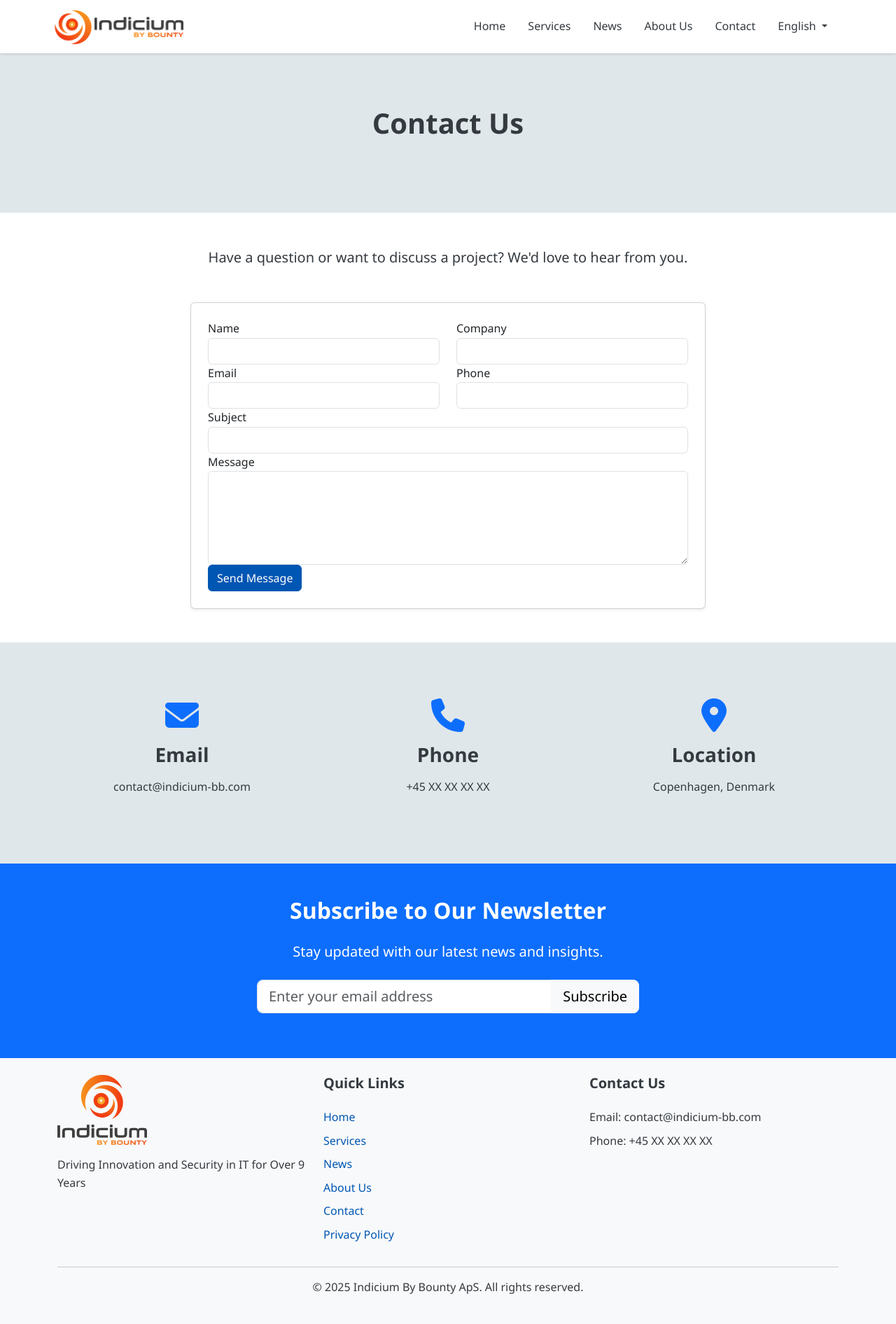
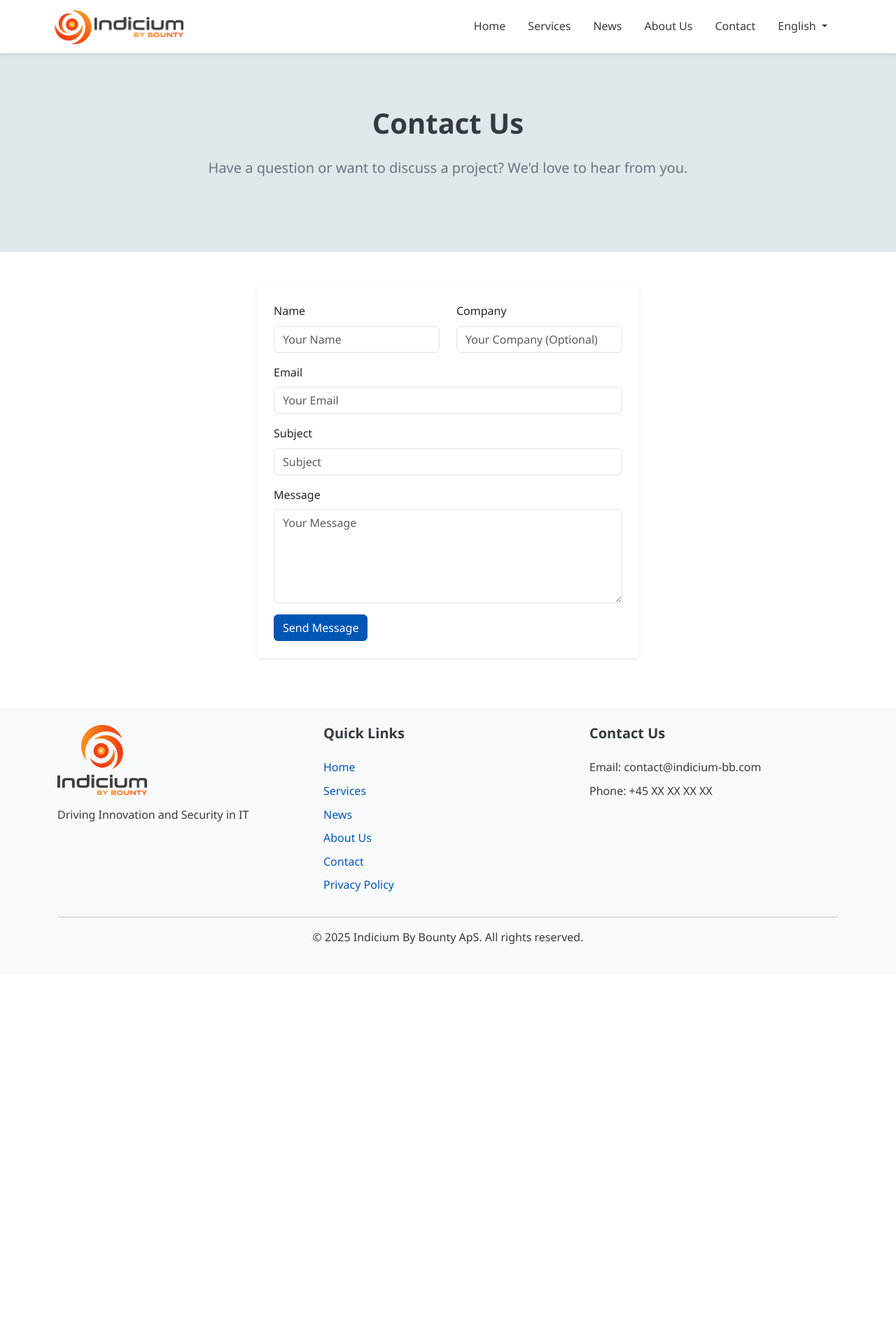
Before and after one commit to nick2be/ibbweb, a Django app: page /en/contact/ in a window 1280 px wide. Shown: the whole page at 70% size. After the commit the page ends 1349 px from the top, so only its background shows below. Run offline with Django 4.2, Linux system fonts and the light colour scheme; some libraries are stand-ins or nearby versions.

Commit message:
Implement reCAPTCHA verification in contact form and enhance user feedback. Updated .env.example for reCAPTCHA keys, modified ContactForm to include recaptcha_token, and added validation logic. Improved error handling in views and updated templates for better user experience. Adjusted Danish translations and refined UI elements across contact and about pages.

```diff
--- a/contact/forms.py
+++ b/contact/forms.py
@@ -1,11 +1,15 @@
 from django import forms
 from django.utils.translation import gettext_lazy as _
+from django.conf import settings
+import requests
 from .models import Contact, Newsletter
 
 class ContactForm(forms.ModelForm):
+    recaptcha_token = forms.CharField(widget=forms.HiddenInput(), required=True)
+
     class Meta:
         model = Contact
-        fields = ['name', 'email', 'company', 'subject', 'message']
+        fields = ['name', 'email', 'company', 'subject', 'message', 'recaptcha_token']
         labels = {
             'name': _('Name'),
             'email': _('Email'),
@@ -21,6 +25,29 @@ class ContactForm(forms.ModelForm):
             'message': forms.Textarea(attrs={'class': 'form-control', 'placeholder': _('Your Message'), 'rows': 5}),
         }
 
+    def clean_recaptcha_token(self):
+        token = self.cleaned_data['recaptcha_token']
+        if not token:
+            raise forms.ValidationError(_('reCAPTCHA verification failed. Please try again.'))
+
+        # Verify the token with Google's reCAPTCHA API
+        response = requests.post('https://www.google.com/recaptcha/api/siteverify', {
+            'secret': settings.RECAPTCHA_PRIVATE_KEY,
+            'response': token
+        })
+
+        if not response.ok:
+            raise forms.ValidationError(_('Failed to verify reCAPTCHA. Please try again.'))
+
+        result = response.json()
+        if not result['success']:
+            raise forms.ValidationError(_('reCAPTCHA verification failed. Please try again.'))
+
+        if result['score'] < settings.RECAPTCHA_REQUIRED_SCORE:
+            raise forms.ValidationError(_('reCAPTCHA score too low. Please try again.'))
+
+        return token
+
 class NewsletterForm(forms.ModelForm):
     class Meta:
         model = Newsletter
--- a/contact/views.py
+++ b/contact/views.py
@@ -4,6 +4,7 @@ from django.utils import timezone
 from django.http import JsonResponse
 from django.views.decorators.http import require_POST
 from django.utils.translation import gettext as _
+from django.conf import settings
 from .models import Contact, Newsletter
 from .forms import ContactForm, NewsletterForm
 
@@ -11,15 +12,23 @@ def contact(request):
     if request.method == 'POST':
         form = ContactForm(request.POST)
         if form.is_valid():
-            contact = form.save()
-            messages.success(request, _('Thank you for your message. We will get back to you soon.'))
-            return redirect('contact:contact')
+            try:
+                contact = form.save()
+                messages.success(request, _('Thank you for your message. We will get back to you soon.'))
+                return redirect('contact:contact')
+            except Exception as e:
+                messages.error(request, _('An error occurred while sending your message. Please try again.'))
+        else:
+            for field, errors in form.errors.items():
+                for error in errors:
+                    messages.error(request, f"{field}: {error}")
     else:
         form = ContactForm()
 
     context = {
         'form': form,
-        'title': _('Contact Us')
+        'title': _('Contact Us'),
+        'recaptcha_public_key': settings.RECAPTCHA_PUBLIC_KEY,
     }
     return render(request, 'contact/contact.html', context)
 
--- a/indicium/settings.py
+++ b/indicium/settings.py
@@ -251,3 +251,8 @@ LOGGING = {
         },
     },
 }
+
+# reCAPTCHA settings
+RECAPTCHA_PUBLIC_KEY = os.getenv('RECAPTCHA_PUBLIC_KEY', '')
+RECAPTCHA_PRIVATE_KEY = os.getenv('RECAPTCHA_PRIVATE_KEY', '')
+RECAPTCHA_REQUIRED_SCORE = 0.85  # Adjust this value between 0 and 1, 1 being very strict
--- a/templates/base.html
+++ b/templates/base.html
@@ -57,10 +57,10 @@
                             </a>
                             <ul class="dropdown-menu dropdown-menu-end">
                                 <li>
-                                    <a href="/en" class="dropdown-item {% if CURRENT_LANGUAGE == 'en' %}active{% endif %}">
+                                    <a href="javascript:void(0);" onclick="changeLanguage('en')" class="dropdown-item {% if CURRENT_LANGUAGE == 'en' %}active{% endif %}">
                                         English
                                     </a>
-                                    <a href="/da" class="dropdown-item {% if CURRENT_LANGUAGE == 'da' %}active{% endif %}">
+                                    <a href="javascript:void(0);" onclick="changeLanguage('da')" class="dropdown-item {% if CURRENT_LANGUAGE == 'da' %}active{% endif %}">
                                         Dansk
                                     </a>
                                 </li>
@@ -96,7 +96,7 @@
                 <div class="col-md-4">
                     <!-- <h5>{% trans "Indicium By Bounty ApS" %}</h5> -->
                     <img src="{% static 'images/logo.png' %}" alt="{% trans 'Indicium By Bounty ApS Logo' %}" height="100" class="mb-3">
-                    <p>{% trans "Driving Innovation and Security in IT for Over 9 Years" %}</p>
+                    <p>{% trans "Driving Innovation and Security in IT" %}</p>
                 </div>
                 <div class="col-md-4">
                     <h5>{% trans "Quick Links" %}</h5>
@@ -128,36 +128,14 @@
     <script src="https://cdn.jsdelivr.net/npm/bootstrap@5.3.2/dist/js/bootstrap.bundle.min.js"></script>
     <script src="{% static 'js/main.js' %}"></script>
     <script>
-        document.addEventListener('DOMContentLoaded', function() {
-            const languageForms = document.querySelectorAll('.language-form');
-            languageForms.forEach(form => {
-                form.addEventListener('submit', function(e) {
-                    e.preventDefault();
-                    const formData = new FormData(form);
-                    const nextUrl = formData.get('next');
-                    fetch('{% url "set_language" %}', {
-                        method: 'POST',
-                        body: formData,
-                        headers: {
-                            'X-CSRFToken': formData.get('csrfmiddlewaretoken')
-                        },
-                        credentials: 'same-origin'
-                    }).then(response => {
-                        if (response.ok) {
-                            const language = formData.get('language');
-                            // Remove any existing language prefix
-                            let path = nextUrl.replace(/^\/(en|da)/, '');
-                            // If the path is empty, set it to /
-                            if (!path) {
-                                path = '/';
-                            }
-                            // Add the new language prefix and redirect
-                            window.location.href = `/${language}${path}`;
-                        }
-                    });
-                });
-            });
-        });
+        function changeLanguage(language) {
+            // Get current path
+            let path = window.location.pathname;
+            // Remove current language prefix if it exists
+            path = path.replace(/^\/[a-z]{2}\//, '/');
+            // Add new language prefix
+            window.location.href = '/' + language + path;
+        }
     </script>
     {% block extra_js %}{% endblock %}
 </body>
--- a/templates/contact/contact.html
+++ b/templates/contact/contact.html
@@ -3,6 +3,12 @@
 {% load i18n %}
 
 {% block title %}{% trans "Contact Us" %} - {% trans "Indicium By Bounty ApS" %}{% endblock %}
+
+{% block extra_css %}
+<style>
+    .grecaptcha-badge { visibility: hidden; }
+</style>
+{% endblock %}
 
 {% block content %}
 <!-- Hero Section -->
@@ -11,6 +17,7 @@
         <div class="row">
             <div class="col-lg-8 mx-auto text-center">
                 <h1 class="mb-4">{% trans "Contact Us" %}</h1>
+                <p class="lead mb-4">{% trans "Have a question or want to discuss a project? We'd love to hear from you." %}</p>
             </div>
         </div>
     </div>
@@ -19,58 +26,67 @@
 <!-- Contact Form Section -->
 <section class="py-5">
     <div class="container">
-        <div class="row">
-            <div class="col-lg-8 mx-auto">
-                <p class="lead text-center mb-5">{% trans "Have a question or want to discuss a project? We'd love to hear from you." %}</p>
-
+        <div class="row justify-content-center">
+            <div class="col-lg-8 col-xl-6 mb-4">
                 {% if messages %}
                     {% for message in messages %}
-                        <div class="alert alert-{{ message.tags }} alert-dismissible fade show">
+                        <div class="alert alert-{% if message.tags == 'error' %}danger{% else %}{{ message.tags }}{% endif %} alert-dismissible fade show mb-4">
                             {{ message }}
-                            <button type="button" class="btn-close" data-bs-dismiss="alert"></button>
+                            <button type="button" class="btn-close" data-bs-dismiss="alert" aria-label="Close"></button>
                         </div>
                     {% endfor %}
                 {% endif %}
-
-                <div class="card shadow-sm">
+                <div class="card border-0 shadow-sm">
                     <div class="card-body p-4">
-                        <form method="post" class="contact-form" id="contactForm">
+                        <form method="post" id="contact-form">
                             {% csrf_token %}
+                            {{ form.recaptcha_token }}
                             <div class="row">
-                                <div class="col-md-6">
-                                    <div class="form-group">
-                                        <label for="name">{% trans "Name" %}</label>
-                                        <input type="text" class="form-control" id="name" name="name" required>
+                                <div class="col-md-6 mb-3">
+                                    <label for="{{ form.name.id_for_label }}" class="form-label">{% trans "Name" %}</label>
+                                    {{ form.name }}
+                                    {% if form.name.errors %}
+                                    <div class="invalid-feedback d-block">
+                                        {{ form.name.errors }}
                                     </div>
+                                    {% endif %}
                                 </div>
-                                <div class="col-md-6">
-                                    <div class="form-group">
-                                        <label for="company">{% trans "Company" %}</label>
-                                        <input type="text" class="form-control" id="company" name="company">
+                                <div class="col-md-6 mb-3">
+                                    <label for="{{ form.company.id_for_label }}" class="form-label">{% trans "Company" %}</label>
+                                    {{ form.company }}
+                                    {% if form.company.errors %}
+                                    <div class="invalid-feedback d-block">
+                                        {{ form.company.errors }}
                                     </div>
+                                    {% endif %}
                                 </div>
                             </div>
-                            <div class="row">
-                                <div class="col-md-6">
-                                    <div class="form-group">
-                                        <label for="email">{% trans "Email" %}</label>
-                                        <input type="email" class="form-control" id="email" name="email" required>
-                                    </div>
+                            <div class="mb-3">
+                                <label for="{{ form.email.id_for_label }}" class="form-label">{% trans "Email" %}</label>
+                                {{ form.email }}
+                                {% if form.email.errors %}
+                                <div class="invalid-feedback d-block">
+                                    {{ form.email.errors }}
                                 </div>
-                                <div class="col-md-6">
-                                    <div class="form-group">
-                                        <label for="phone">{% trans "Phone" %}</label>
-                                        <input type="tel" class="form-control" id="phone" name="phone">
-                                    </div>
+                                {% endif %}
+                            </div>
+                            <div class="mb-3">
+                                <label for="{{ form.subject.id_for_label }}" class="form-label">{% trans "Subject" %}</label>
+                                {{ form.subject }}
+                                {% if form.subject.errors %}
+                                <div class="invalid-feedback d-block">
+                                    {{ form.subject.errors }}
                                 </div>
+                                {% endif %}
                             </div>
-                            <div class="form-group">
-                                <label for="subject">{% trans "Subject" %}</label>
-                                <input type="text" class="form-control" id="subject" name="subject" required>
-                            </div>
-                            <div class="form-group">
-                                <label for="message">{% trans "Message" %}</label>
-                                <textarea class="form-control" id="message" name="message" rows="5" required></textarea>
+                            <div class="mb-3">
+                                <label for="{{ form.message.id_for_label }}" class="form-label">{% trans "Message" %}</label>
+                                {{ form.message }}
+                                {% if form.message.errors %}
+                                <div class="invalid-feedback d-block">
+                                    {{ form.message.errors }}
+                                </div>
+                                {% endif %}
                             </div>
                             <button type="submit" class="btn btn-primary">{% trans "Send Message" %}</button>
                         </form>
@@ -80,80 +96,36 @@
         </div>
     </div>
 </section>
-
-<section class="py-5 bg-light">
-    <div class="container">
-        <div class="row g-4">
-            <div class="col-md-4">
-                <div class="text-center">
-                    <i class="fas fa-envelope fa-3x mb-3 text-primary"></i>
-                    <h3>{% trans "Email" %}</h3>
-                    <p>contact@indicium-bb.com</p>
-                </div>
-            </div>
-            <div class="col-md-4">
-                <div class="text-center">
-                    <i class="fas fa-phone fa-3x mb-3 text-primary"></i>
-                    <h3>{% trans "Phone" %}</h3>
-                    <p>+45 XX XX XX XX</p>
-                </div>
-            </div>
-            <div class="col-md-4">
-                <div class="text-center">
-                    <i class="fas fa-map-marker-alt fa-3x mb-3 text-primary"></i>
-                    <h3>{% trans "Location" %}</h3>
-                    <p>{% trans "Copenhagen, Denmark" %}</p>
-                </div>
-            </div>
-        </div>
-    </div>
-</section>
-
-<!-- Newsletter Section -->
-<section class="py-5 bg-primary text-white">
-    <div class="container text-center">
-        <h2 class="mb-4">{% trans "Subscribe to Our Newsletter" %}</h2>
-        <p class="lead mb-4">{% trans "Stay updated with our latest news and insights." %}</p>
-        <div class="row justify-content-center">
-            <div class="col-md-6">
-                <form id="newsletter-form" class="newsletter-form">
-                    {% csrf_token %}
-                    <div class="input-group input-group-lg">
-                        <input type="email" class="form-control" placeholder="{% trans 'Enter your email address' %}" required>
-                        <button class="btn btn-light" type="submit">{% trans "Subscribe" %}</button>
-                    </div>
-                </form>
-                <div id="newsletter-message" class="mt-3"></div>
-            </div>
-        </div>
-    </div>
-</section>
 {% endblock %}
 
 {% block extra_js %}
+<script src="https://www.google.com/recaptcha/api.js?render={{ recaptcha_public_key }}"></script>
 <script>
-document.getElementById('newsletter-form').addEventListener('submit', function(e) {
+const form = document.getElementById('contact-form');
+form.addEventListener('submit', function(e) {
     e.preventDefault();
-    const email = this.querySelector('input[type="email"]').value;
-    const messageDiv = document.getElementById('newsletter-message');
 
-    fetch('{% url "contact:newsletter_subscribe" %}', {
-        method: 'POST',
-        headers: {
-            'Content-Type': 'application/x-www-form-urlencoded',
-            'X-CSRFToken': document.querySelector('[name=csrfmiddlewaretoken]').value
-        },
-        body: `email=${encodeURIComponent(email)}`
-    })
-    .then(response => response.json())
-    .then(data => {
-        messageDiv.innerHTML = `<div class="alert alert-${data.status === 'success' ? 'success' : 'danger'}">${data.message}</div>`;
-        if (data.status === 'success') {
-            this.reset();
-        }
-    })
-    .catch(error => {
-        messageDiv.innerHTML = '<div class="alert alert-danger">{% trans "An error occurred. Please try again later." %}</div>';
+    // Show loading state
+    const submitButton = form.querySelector('button[type="submit"]');
+    const originalText = submitButton.innerHTML;
+    submitButton.disabled = true;
+    submitButton.innerHTML = '<i class="fas fa-spinner fa-spin"></i> Sending...';
+
+    grecaptcha.ready(function() {
+        grecaptcha.execute('{{ recaptcha_public_key }}', {action: 'contact_form'})
+            .then(function(token) {
+                document.getElementById('id_recaptcha_token').value = token;
+
+                // Now submit the form
+                form.removeEventListener('submit', arguments.callee);
+                form.submit();
+            })
+            .catch(function(error) {
+                console.error('reCAPTCHA error:', error);
+                submitButton.disabled = false;
+                submitButton.innerHTML = originalText;
+                alert('{% trans "An error occurred. Please try again." %}');
+            });
     });
 });
 </script>
--- a/templates/pages/home.html
+++ b/templates/pages/home.html
@@ -20,7 +20,7 @@
                 <p class="lead mb-4 animate-on-scroll">{% trans "Professional IT development and security services for banking, insurance, logistics, and other critical sectors." %}</p>
                 <div class="d-flex gap-3 animate-on-scroll">
                     <a href="{% url 'services:list' %}" class="btn btn-primary btn-lg">{% trans "Our Services" %}</a>
-                    <a href="{% url 'contact:contact' %}" class="btn btn-outline-primary btn-lg">{% trans "Contact Us" %}</a>
+                    <a href="{% url 'contact:contact' %}" class="btn btn-primary btn-lg">{% trans "Contact Us" %}</a>
                 </div>
             </div>
         </div>
```
Also changed, not shown: contact/models.py (+7 -5 lines), templates/pages/about.html (+2 -20 lines), contact/migrations/0003_contact_recaptcha_token_alter_contact_company_and_more.py (added), contact/migrations/0004_alter_contact_recaptcha_token.py (added), db.sqlite3, locale/da/LC_MESSAGES/django.po, 1 other file.
